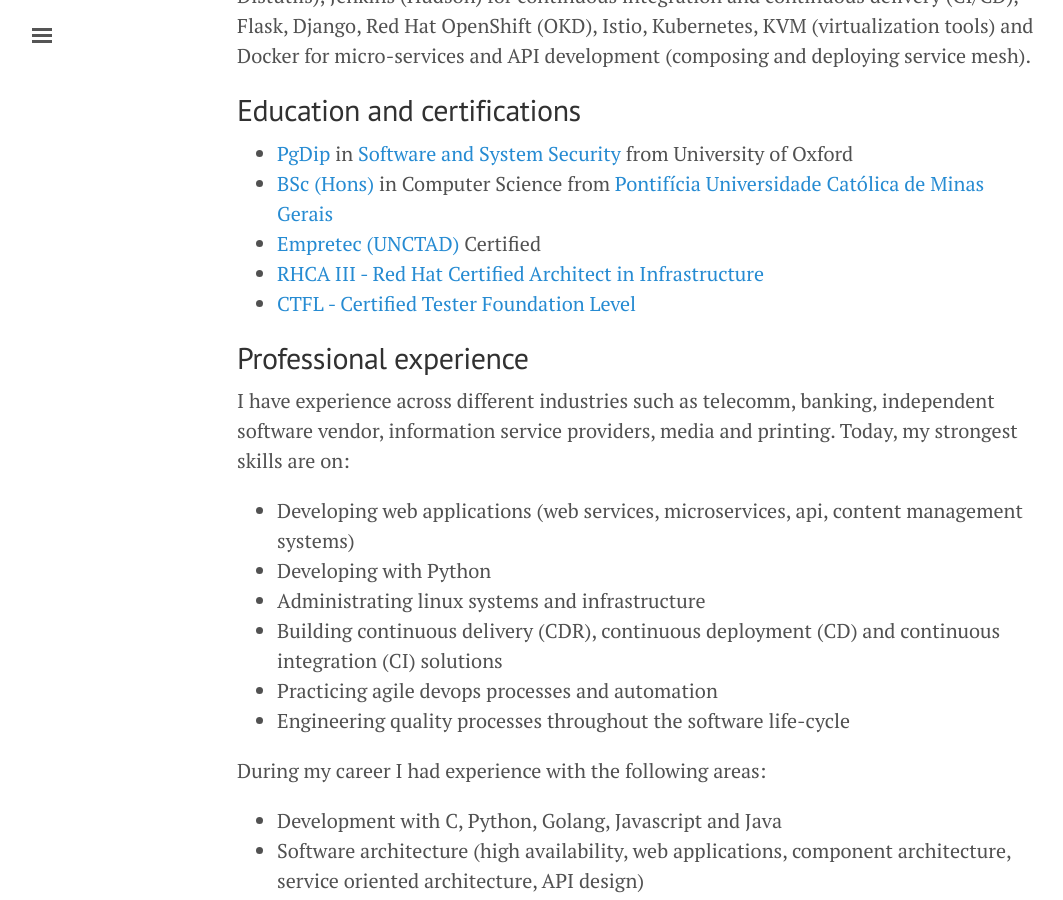
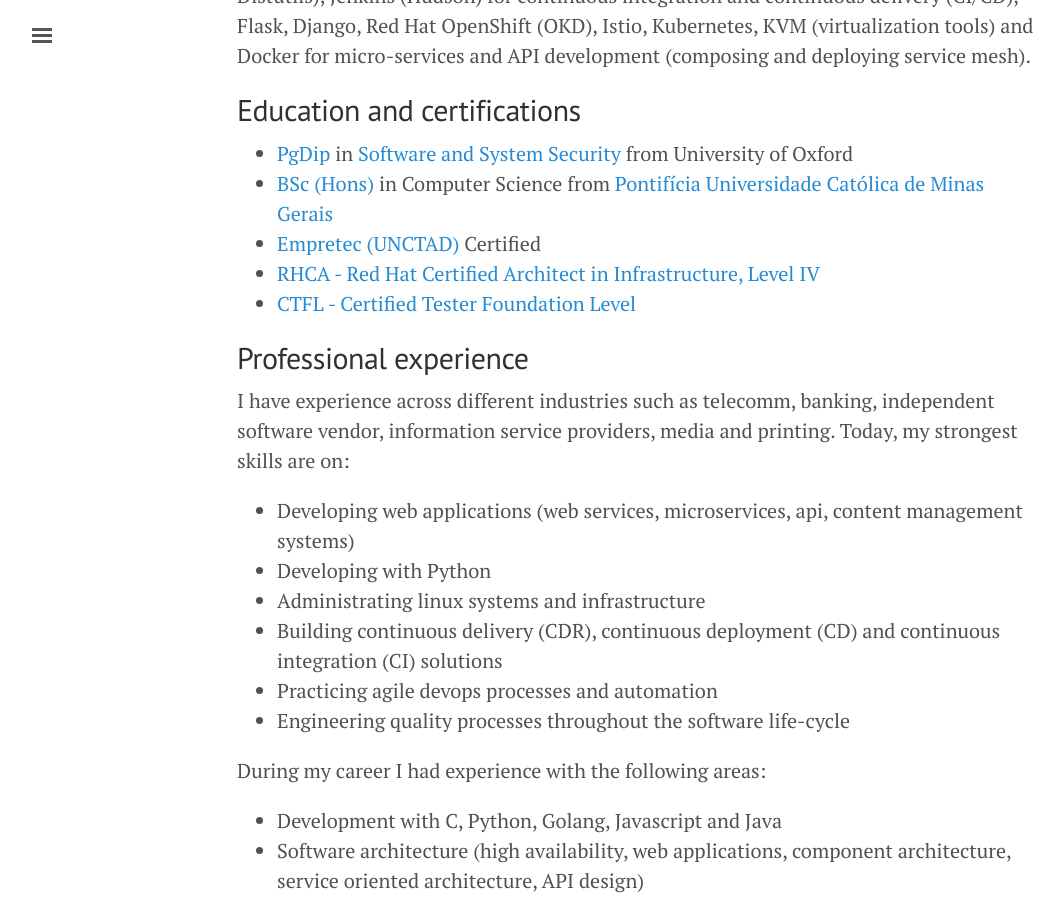
Before and after one commit to tvieira/tvieira.com, a Jekyll site: the page built from about.md, in a window 1280 px wide and 900 px high, scrolled down 846 px. Shown: the whole window, without its empty margins (3-1066 px from the left). Built offline with Jekyll 4.4.1, drawn with Linux system fonts in a browser that asks for light colours; nearby versions of some CDN libraries; comment, search, counter and statistics services are not loaded.

Commit message:
update RHCA certification

```diff
--- a/about.md
+++ b/about.md
@@ -32,7 +32,7 @@
 .uk/softeng/security/) from University of Oxford
 * [BSc (Hons)](https://en.wikipedia.org/wiki/Bachelor_of_Science#Brazil) in Computer Science from [Pontifícia Universidade Católica de Minas Gerais](http://www.pucpcaldas.br/)
 * [Empretec (UNCTAD)](http://empretec.unctad.org/) Certified
-* [RHCA III - Red Hat Certified Architect in Infrastructure](https://www.redhat.com/rhtapps/certification/verify/?certId=160-116-729)
+* [RHCA - Red Hat Certified Architect in Infrastructure, Level IV](https://www.redhat.com/rhtapps/certification/verify/?certId=160-116-729)
 * [CTFL - Certified Tester Foundation Level](https://www.astqb.org/sections/list-of-certified-testers.php)
 
 ## Professional experience
```
